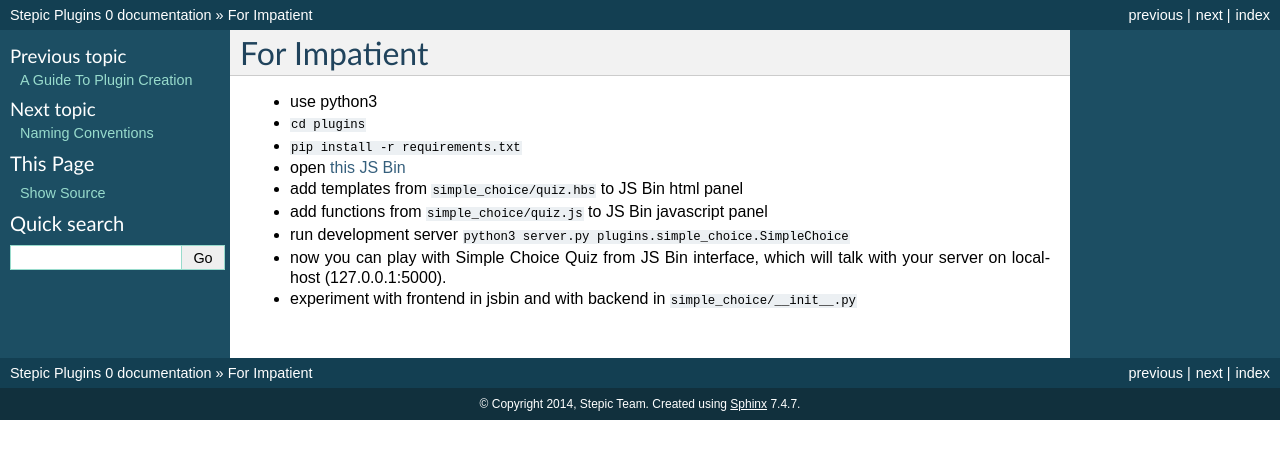
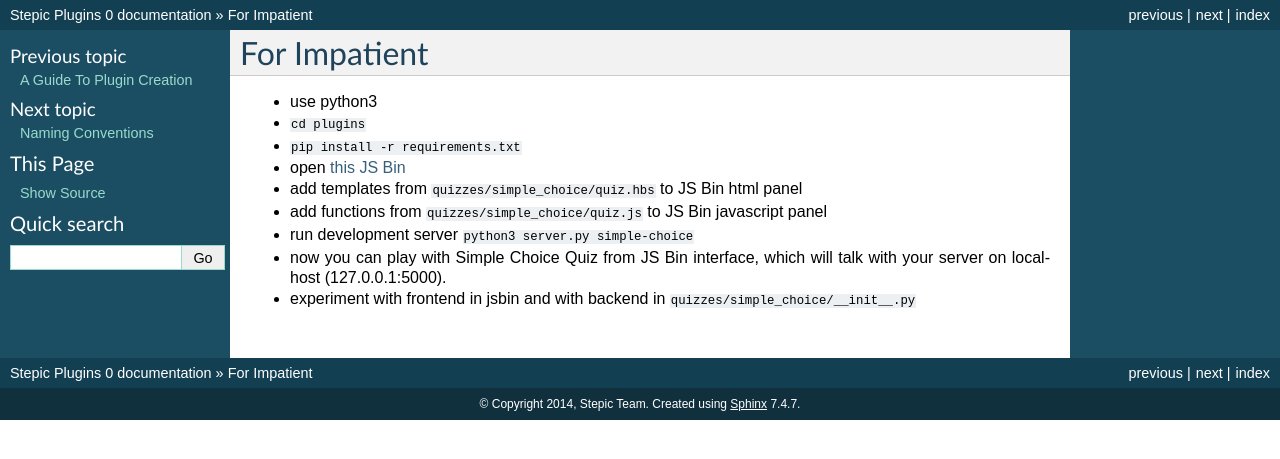
Before and after one commit to StepicOrg/stepik-plugins, a Sphinx documentation site: the page built from docs/for_impatient.rst, in a window 1280 px wide. Shown: the top 459 px of the page. Built offline with Sphinx 7.4.7, drawn with Linux system fonts in a browser that asks for light colours.

Commit message:
update "for impatient" section

```diff
--- a/docs/for_impatient.rst
+++ b/docs/for_impatient.rst
@@ -5,8 +5,8 @@ For Impatient
 * ``cd plugins``
 * ``pip install -r requirements.txt``
 * open `this JS Bin <http://jsbin.com/hikik/latest/edit>`_
-* add templates from ``simple_choice/quiz.hbs`` to JS Bin html panel
-* add functions from ``simple_choice/quiz.js`` to JS Bin javascript panel
-* run development server ``python3 server.py plugins.simple_choice.SimpleChoice``
+* add templates from ``quizzes/simple_choice/quiz.hbs`` to JS Bin html panel
+* add functions from ``quizzes/simple_choice/quiz.js`` to JS Bin javascript panel
+* run development server ``python3 server.py simple-choice``
 * now you can play with Simple Choice Quiz from JS Bin interface, which will talk with your server on localhost (127.0.0.1:5000).
-* experiment with frontend in jsbin and with backend in ``simple_choice/__init__.py``
+* experiment with frontend in jsbin and with backend in ``quizzes/simple_choice/__init__.py``
```
